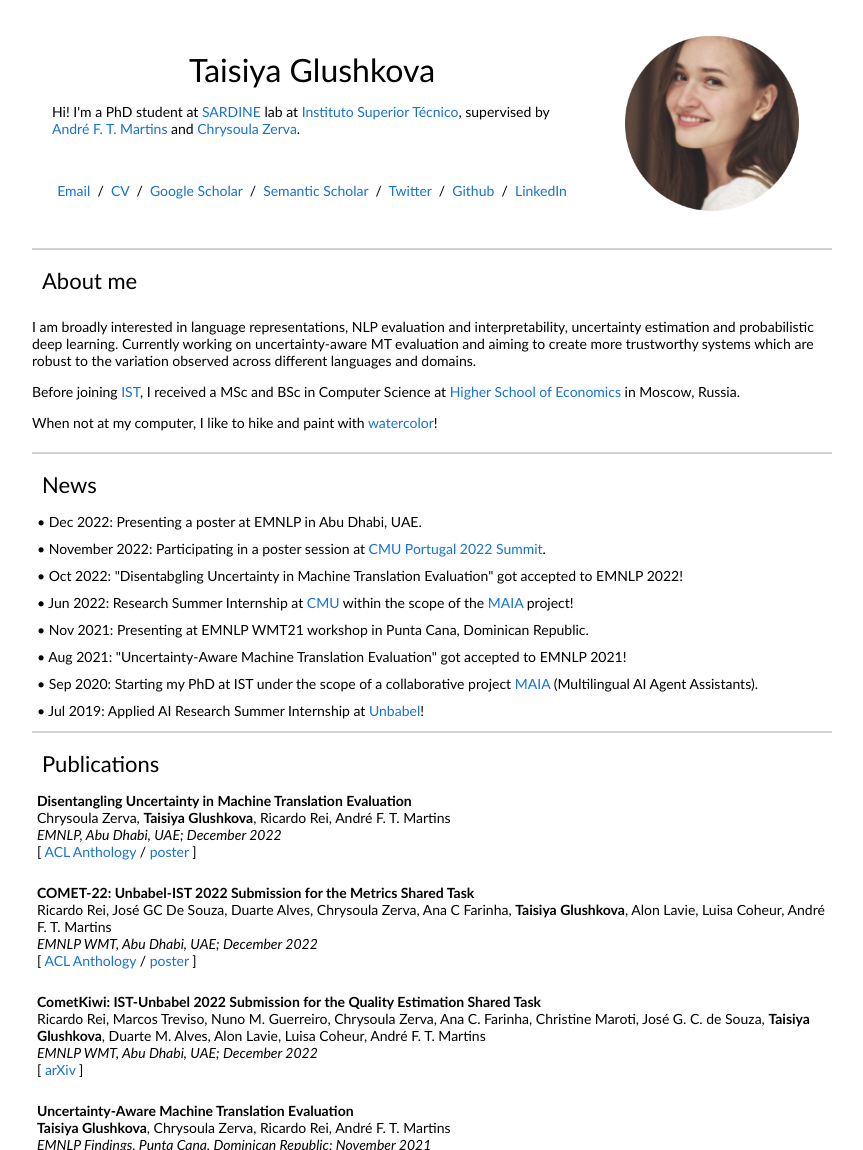
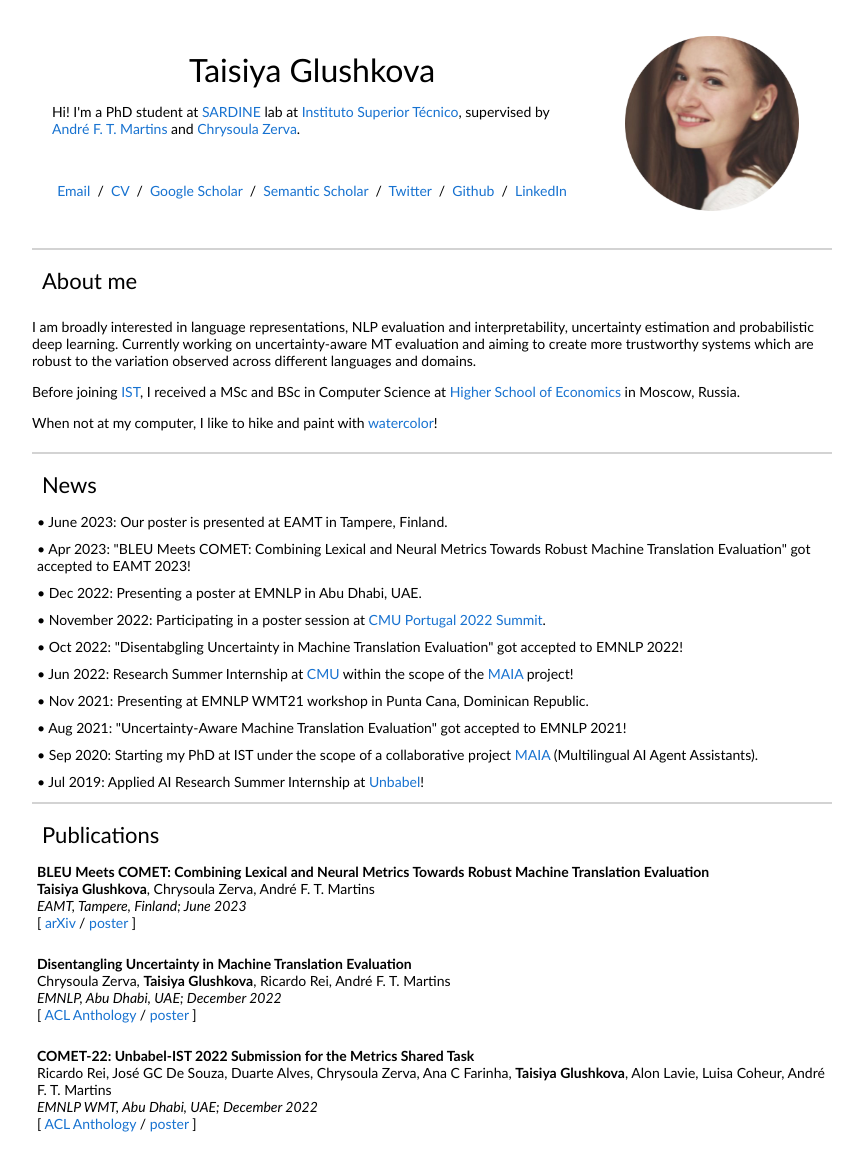
Before and after one commit to glushkovato/glushkovato.github.io, a plain HTML site: page index.html in a window 1280 px wide. Shown: the top 1150 px of the page, without its empty margins (208-1071 px from the left). Drawn offline with Linux system fonts and the light colour scheme.

Commit message:
added info about EAMT 2023

```diff
--- a/index.html
+++ b/index.html
@@ -92,6 +92,18 @@
 
         <tr onmouseout="npil_stop()" onmouseover="npil_start()">
           <td style="padding:5px;width:100%;vertical-align:middle">
+            &bull; June 2023: Our poster is presented at EAMT in Tampere, Finland.
+          </td>
+        </tr>
+
+        <tr onmouseout="npil_stop()" onmouseover="npil_start()">
+          <td style="padding:5px;width:100%;vertical-align:middle">
+            &bull; Apr 2023: "BLEU Meets COMET: Combining Lexical and Neural Metrics Towards Robust Machine Translation Evaluation" got accepted to EAMT 2023!
+          </td>
+        </tr>
+
+        <tr onmouseout="npil_stop()" onmouseover="npil_start()">
+          <td style="padding:5px;width:100%;vertical-align:middle">
             &bull; Dec 2022: Presenting a poster at EMNLP in Abu Dhabi, UAE.
           </td>
         </tr>
@@ -149,6 +161,24 @@
           </tr>
         </tbody></table>
         <table style="width:100%;border:0px;border-spacing:0px;border-collapse:separate;margin-right:auto;margin-left:auto;"><tbody>
+
+          <tr onmouseout="npil_stop()" onmouseover="npil_start()">
+            <td style="padding:5px;width:100%;vertical-align:middle">
+              <papertitle>BLEU Meets COMET: Combining Lexical and Neural Metrics Towards Robust Machine Translation Evaluation</papertitle>
+              <br>
+              <strong>Taisiya Glushkova</strong>,
+              Chrysoula Zerva,
+              André F. T. Martins
+              <br>
+							<em>EAMT, Tampere, Finland; June 2023</em>
+              <br>
+              [
+              <a href="https://arxiv.org/pdf/2305.19144.pdf">arXiv</a> /
+              <a href="data/EAMT_2023_poster.pdf">poster</a>
+              ]
+              <p></p>
+            </td>
+          </tr>
 
           <tr onmouseout="npil_stop()" onmouseover="npil_start()">
             <td style="padding:5px;width:100%;vertical-align:middle">
```
Also changed, not shown: 1 other file.
